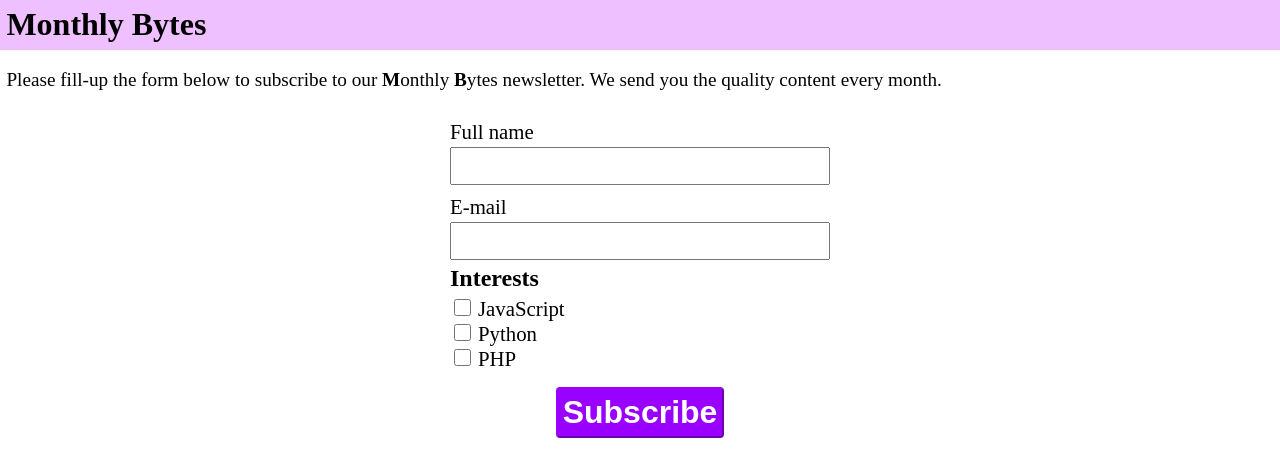
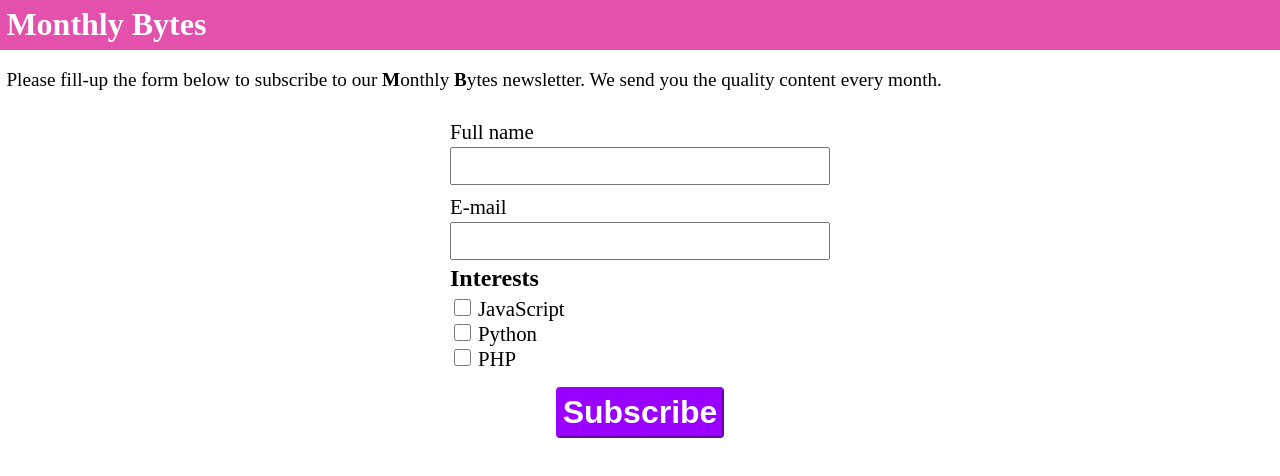
Before and after one commit to atapas/jamstack-subscription-form, a website: page src/index.html in a window 1280 px wide. Drawn offline with Linux system fonts and the light colour scheme.

Commit message:
bug: CSS fix in the submission page

```diff
--- a/src/index.css
+++ b/src/index.css
@@ -4,7 +4,8 @@ body{
 }
 
 header{
-    background-color: #efc0ff;
+    background-color:  #e351ad;
+    color: #FFFFFF;
     padding: 0.4rem;
 }
 
@@ -57,7 +58,7 @@ button{
 }
 
 .success{
-    margin: 40% auto;
+    margin: 2rem auto;
     width: 90%;
     border: 3px solid #e351ad;
     padding: 10px;
```
